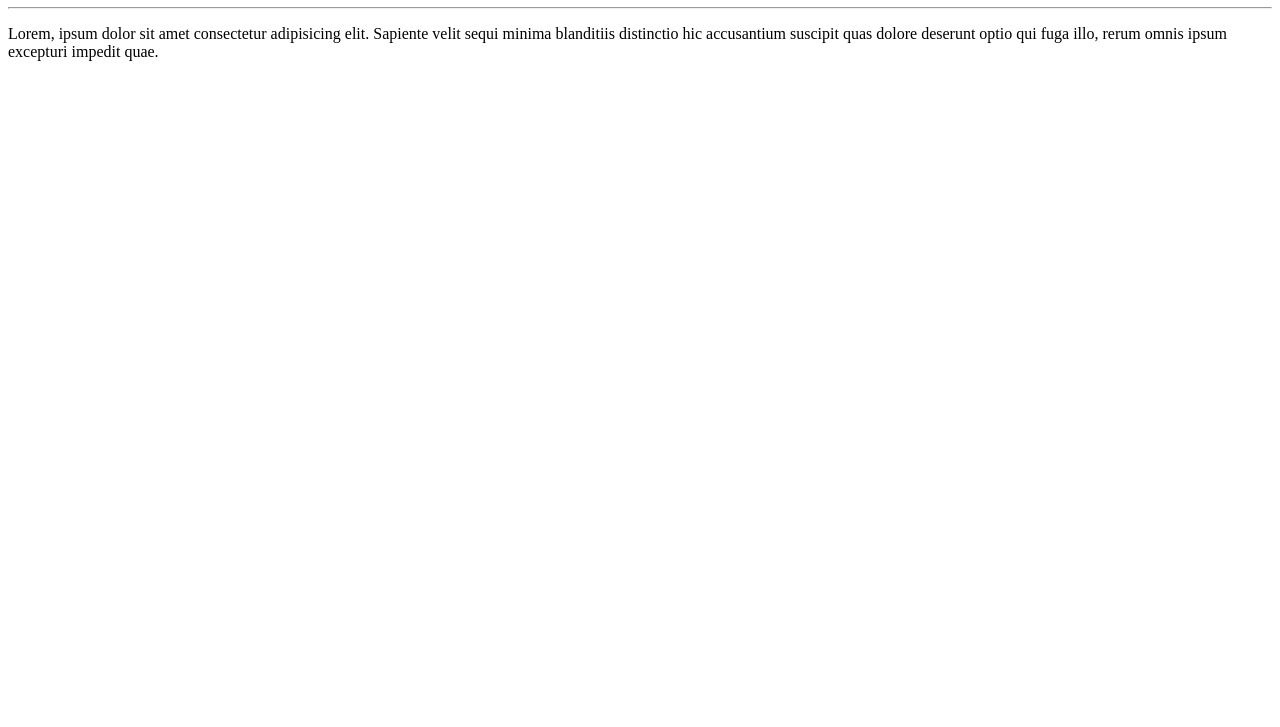
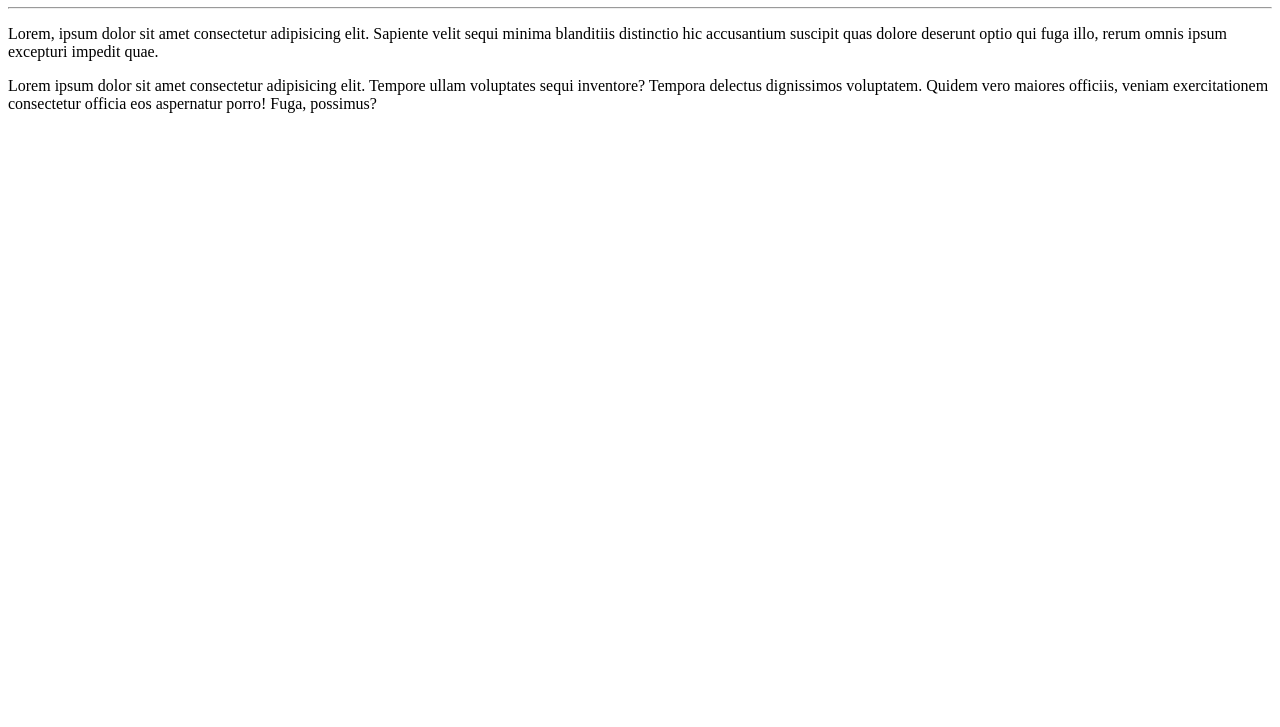
Before and after one commit to Lucassantos1990/Ola-Mundo, a plain HTML site: page site-exemplo/index.html in a window 1280 px wide. Shown: the part 73-800 px from the top of the page. Drawn offline with Linux system fonts and the light colour scheme.

Commit message:
adicionei um paragrafo

```diff
--- a/site-exemplo/index.html
+++ b/site-exemplo/index.html
@@ -9,6 +9,6 @@
     <h1>Olá, Mundo</h1>
     <hr>
     <p>Lorem, ipsum dolor sit amet consectetur adipisicing elit. Sapiente velit sequi minima blanditiis distinctio hic accusantium suscipit quas dolore deserunt optio qui fuga illo, rerum omnis ipsum excepturi impedit quae.</p>
-
+    <p>Lorem ipsum dolor sit amet consectetur adipisicing elit. Tempore ullam voluptates sequi inventore? Tempora delectus dignissimos voluptatem. Quidem vero maiores officiis, veniam exercitationem consectetur officia eos aspernatur porro! Fuga, possimus?</p>
 </body>
 </html>
```
